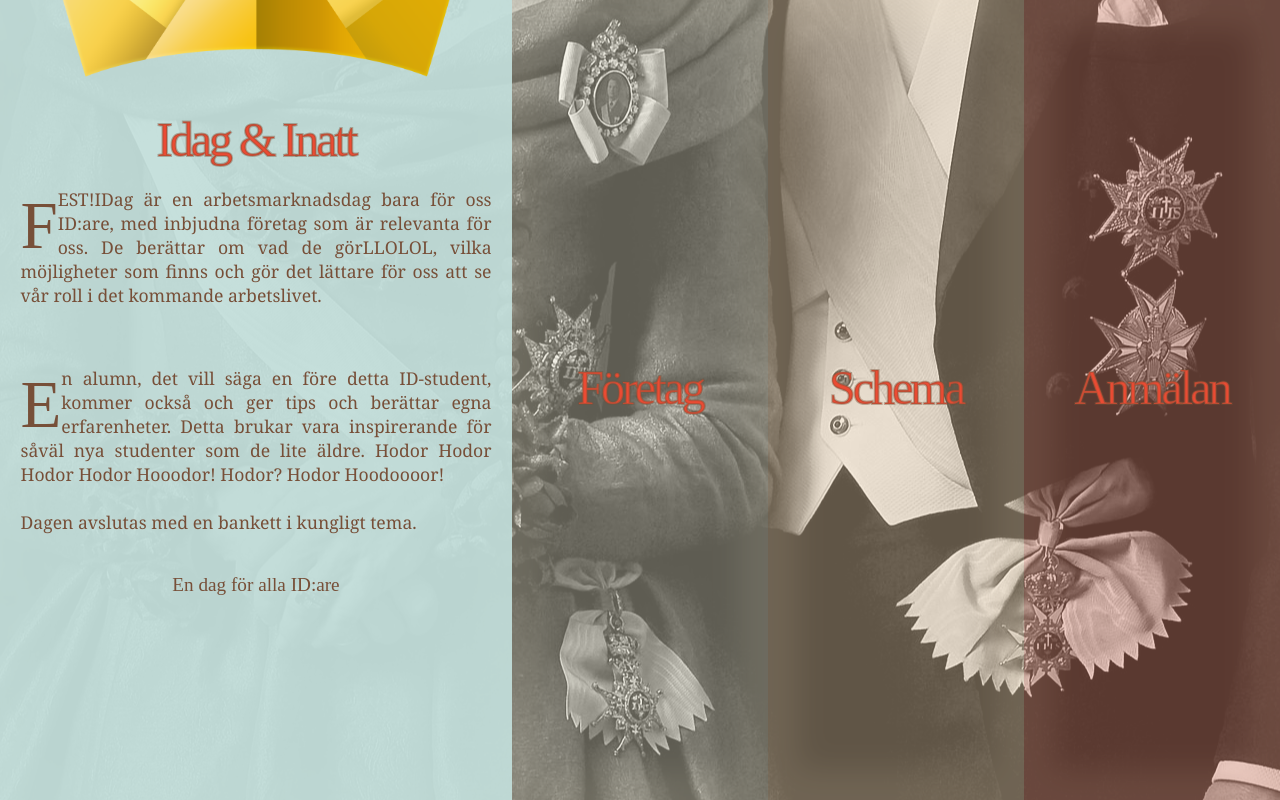
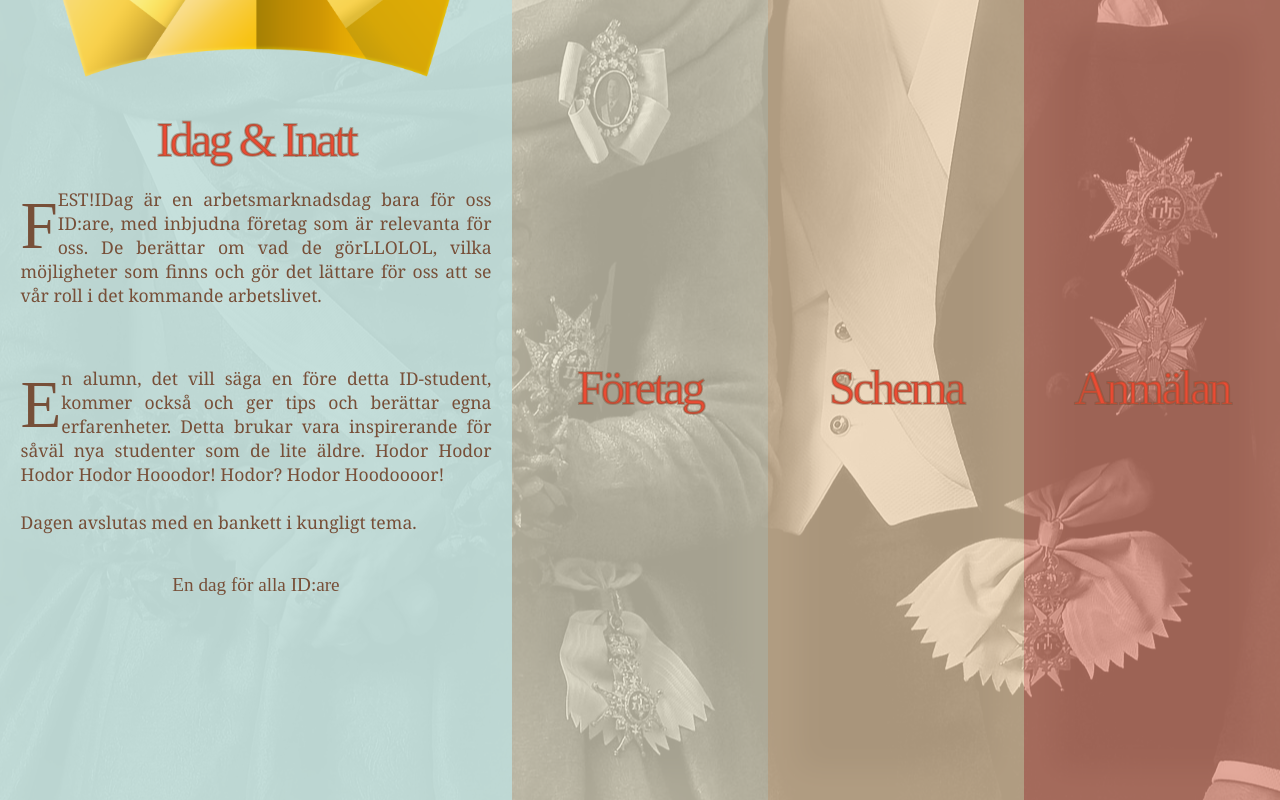
Before and after one commit to afberg/IdagInatt, a PHP site: page / in a window 1280 px wide. Run offline with PHP 8.4, Linux system fonts and the light colour scheme; some web fonts are replaced.

Commit message:
opacity
g

```diff
--- a/style.css
+++ b/style.css
@@ -138,6 +138,7 @@ h3{
 	font-family: 'Sorts Mill Goudy', serif;
 	font-weight: normal;
 	font-size: 2rem;
+	text-align: center;
 	margin-bottom: 0px;
 	margin-top:20px;
 	transition:inherit;
@@ -181,22 +182,22 @@ p{
 }
 
 #back1{
-	opacity: 0.4;
+	opacity: 0.7;
 	background-color: #C5E0DC;
 	transition:all 1.5s;
 }
 #back2{
-	opacity: 0.4;
+	opacity: 0.7;
 	background-color: #ECE5CE;
 	transition:all 1.5s;
 }
 #back3{
-	opacity: 0.4;
+	opacity: 0.7;
 	background-color: #F1D4AF;
 	transition:all 1.5s;
 }
 #back4{
-	opacity: 0.4;
+	opacity: 0.7;
 	background-color: #E08E79;
 	transition:all 1.5s;
 }
```
